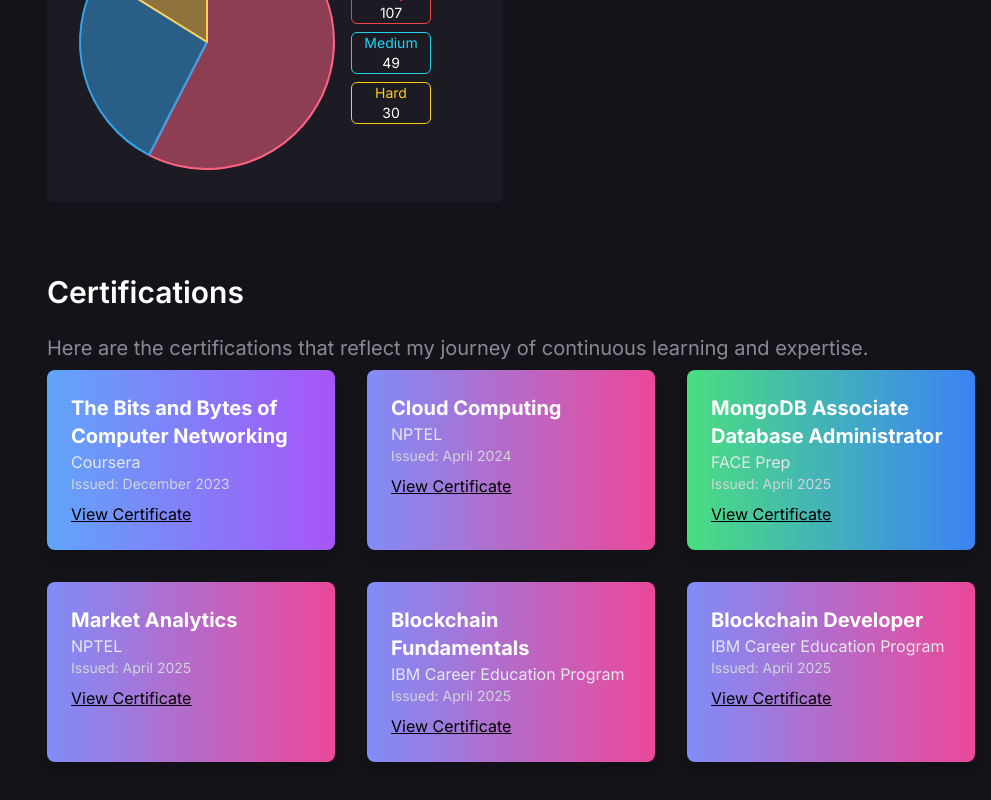
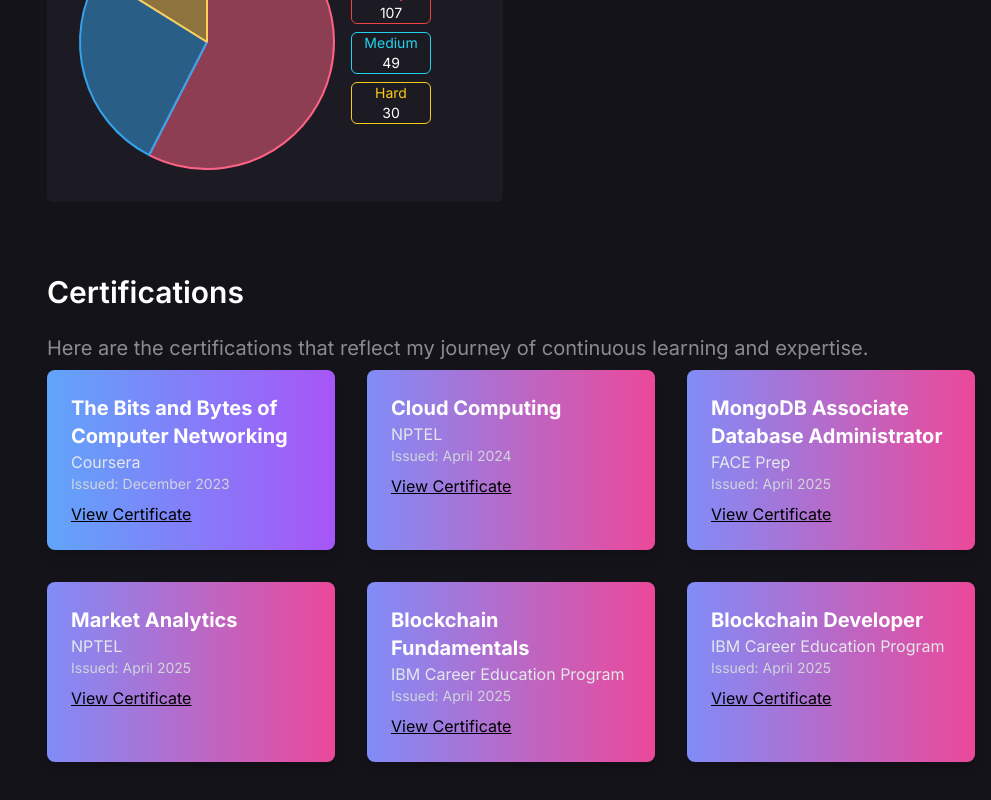
Before and after one commit to shri2310sti/Portfolio-main, a React (Vite) app: page / in a window 1280 px wide. Shown: the part 2430-3230 px from the top of the page, without its empty margins (289-1280 px from the left). Built offline with nearby package versions, Linux system fonts and the light colour scheme; no server answers.

Commit message:
Update Certifications.jsx

```diff
--- a/src/components/Certifications.jsx
+++ b/src/components/Certifications.jsx
@@ -46,7 +46,7 @@
           </div>
 
           {/* Certification 3 - MongoDB */}
-          <div className="bg-gradient-to-r from-green-400 to-blue-500 p-6 rounded-lg shadow-lg">
+          <div className="bg-gradient-to-r from-indigo-400 to-pink-500 p-6 rounded-lg shadow-lg">
             <h3 className="text-xl font-bold text-white">MongoDB Associate Database Administrator</h3>
             <p className="text-gray-200">FACE Prep</p>
             <p className="text-sm text-gray-300">Issued: April 2025</p>
```
